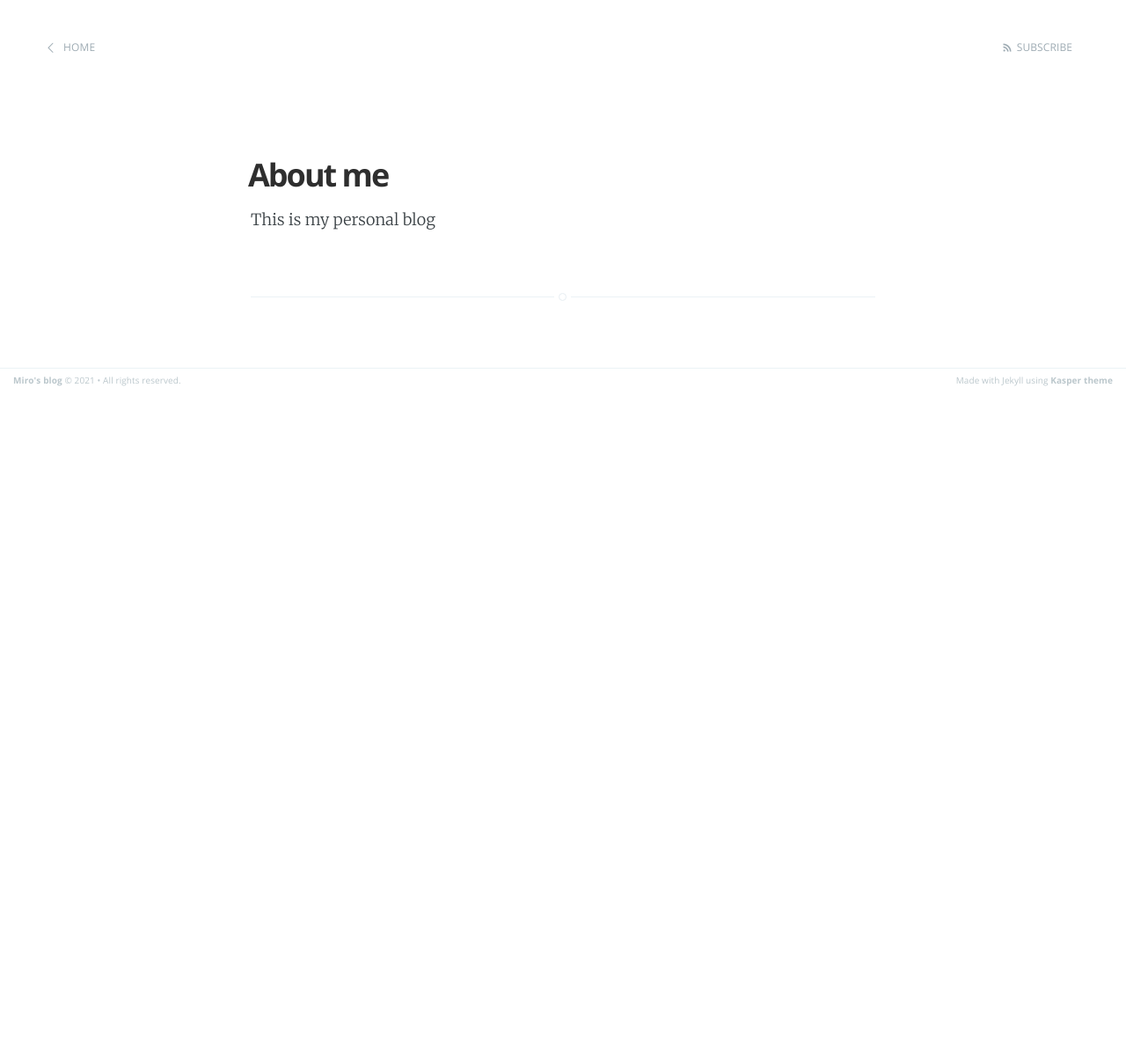
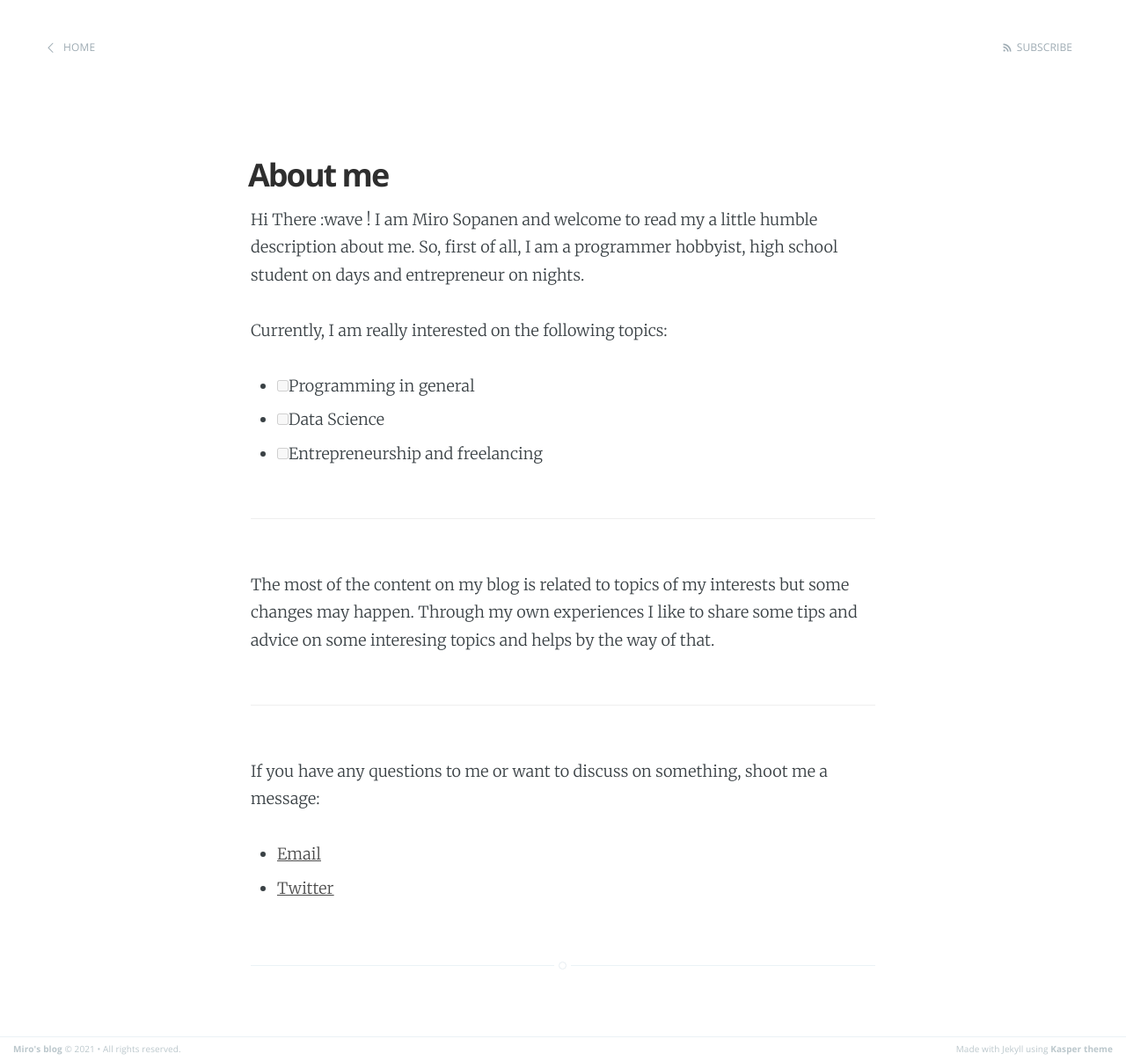
Before and after one commit to hylkio/hylkio.github.io, a Jekyll site: the page built from about.md, in a window 1280 px wide. Shown: the whole page at 88% size. Built offline with Jekyll 4.4.1, drawn with Linux system fonts in a browser that asks for light colours; before the commit the page ends 900 px from its top, so only the background shows below that.

Commit message:
try one cool thing

```diff
--- a/_config.yml
+++ b/_config.yml
@@ -4,8 +4,8 @@ meta_description: "Miro's blog, Blogging about tech"
 
 markdown: kramdown
 highlighter: rouge
-logo: false
-paginate: 15
+logo: true
+paginate: 10
 baseurl: /
 domain_name: "http://sopanem.github.io"
 google_analytics: "UA-XXXXXXXX-X"
--- a/about.md
+++ b/about.md
@@ -3,4 +3,22 @@ layout: page
 title: About me
 ---
 
-This is my personal blog
+Hi There :wave ! I am Miro Sopanen and welcome to read my a little humble description about me. So, first of all, I am a programmer hobbyist, high school student on days and entrepreneur on nights.
+
+Currently, I am really interested on the following topics:
+
+- [ ] Programming in general
+- [ ] Data Science
+- [ ] Entrepreneurship and freelancing
+
+---
+
+The most of the content on my blog is related to topics of my interests but some changes may happen.
+Through my own experiences I like to share some tips and advice on some interesing topics and helps by the way of that.
+
+---
+
+If you have any questions to me or want to discuss on something, shoot me a message:
+
+- [Email](mailto:mirosopa@gmail.com)
+- [Twitter](httos://twitter.com/sopanenm)
--- a/index.html
+++ b/index.html
@@ -1,7 +1,7 @@
 ---
 layout: default
 title: Home
-cover: false
+cover: true
 about: 'about.html'
 ---
 
```
